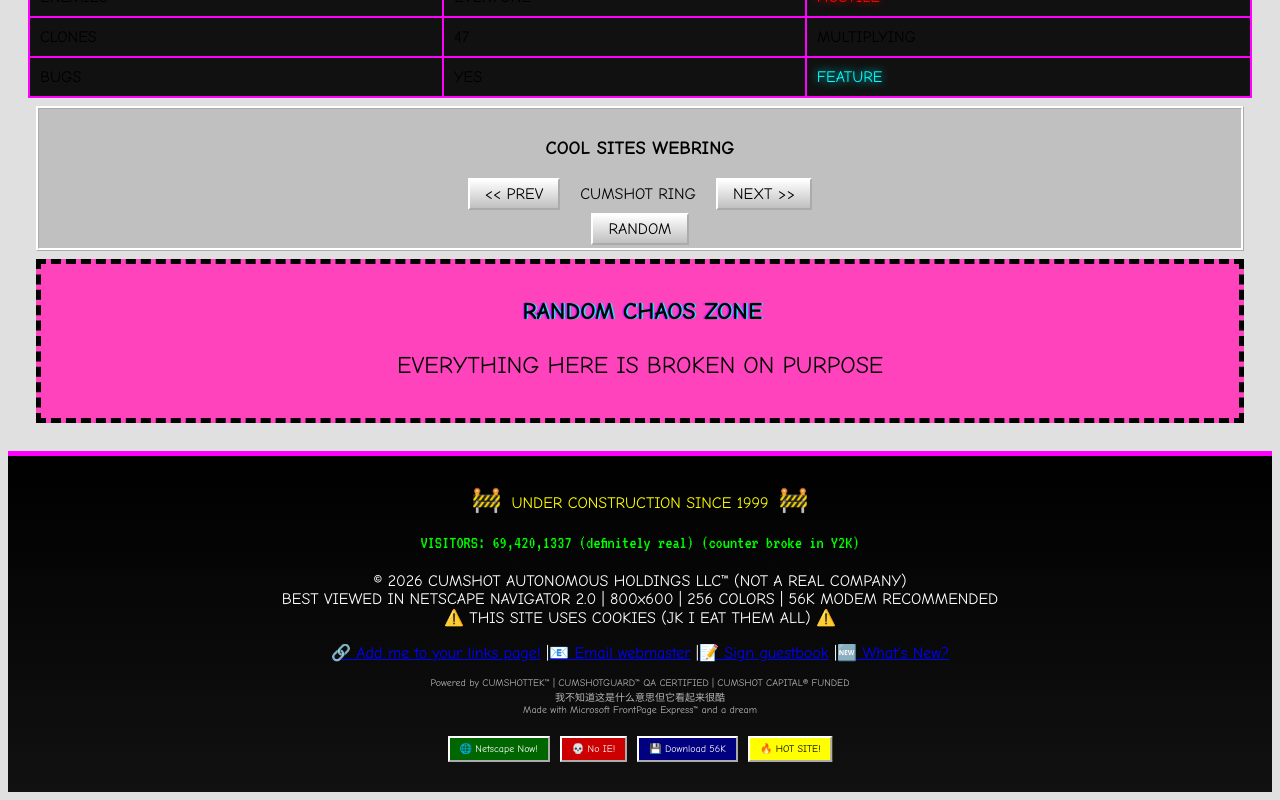
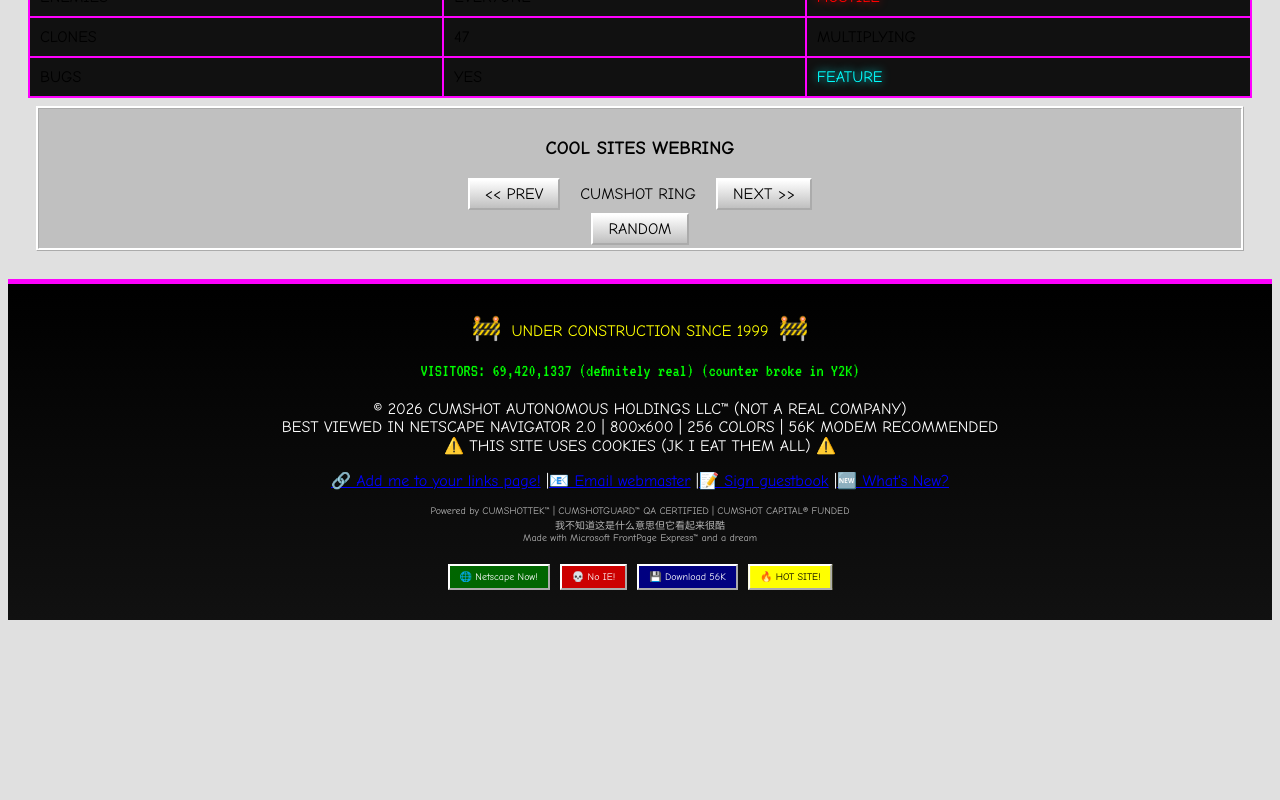
Before and after one commit to HenryWorksHard/cumshot-site, a Next.js app: page / in a window 1280 px wide. Shown: the part 3869-4669 px from the top of the page. After the commit the page ends 4497 px from the top, so only its background shows below. Built offline with nearby package versions, Linux system fonts and the light colour scheme.

Commit message:
Remove random chaos zone section

```diff
--- a/app/page.tsx
+++ b/app/page.tsx
@@ -975,27 +975,7 @@ This error was caused by: SKILL_ISSUE
         <a href="#" className="webring-btn" style={{ marginTop: '10px' }}>RANDOM</a>
       </div>
 
-      {/* EXTRA CHAOS SECTION */}
-      <div className="flash-bg-slow" style={{
-        padding: '15px',
-        margin: '8px',
-        textAlign: 'center',
-        border: '5px dashed #000'
-      }}>
-        <h2 className="glitch-intense comic-sans" style={{ color: '#000', textShadow: '2px 2px #fff' }}>
-           RANDOM CHAOS ZONE
-        </h2>
-        <p className="shake comic-sans" style={{ fontSize: '1.5rem' }}>
-          EVERYTHING HERE IS BROKEN ON PURPOSE
-        </p>
-        <div style={{ display: 'flex', justifyContent: 'center', gap: '10px', flexWrap: 'wrap', marginTop: '20px' }}>
-          <span className="spin" style={{ fontSize: '2rem' }}></span>
-          <span className="float" style={{ fontSize: '2rem' }}></span>
-          <span className="shake" style={{ fontSize: '2rem' }}></span>
-          <span className="blink" style={{ fontSize: '2rem' }}></span>
-          <span className="glitch" style={{ fontSize: '2rem' }}></span>
-        </div>
-      </div>
+
 
     </main>
   )
```
